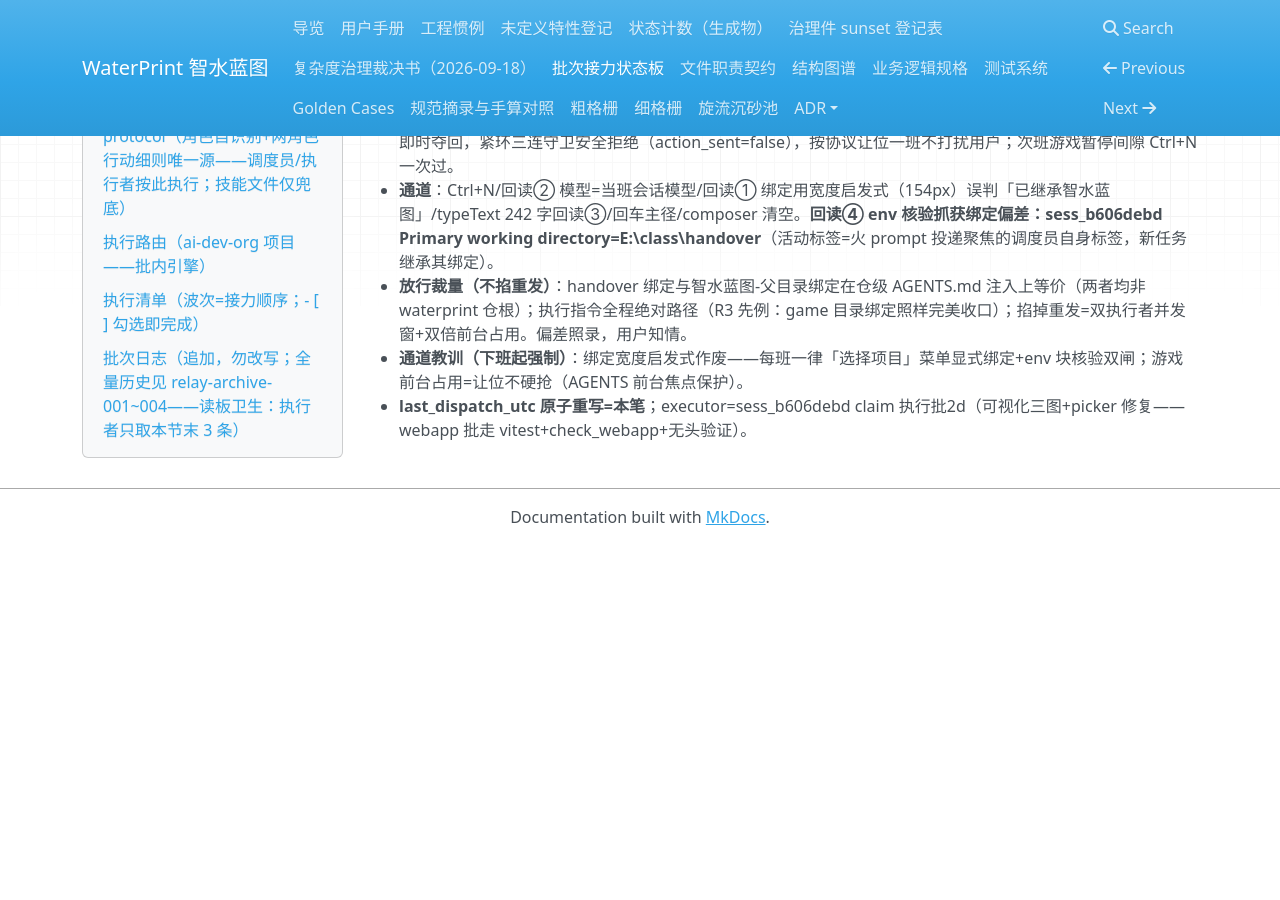
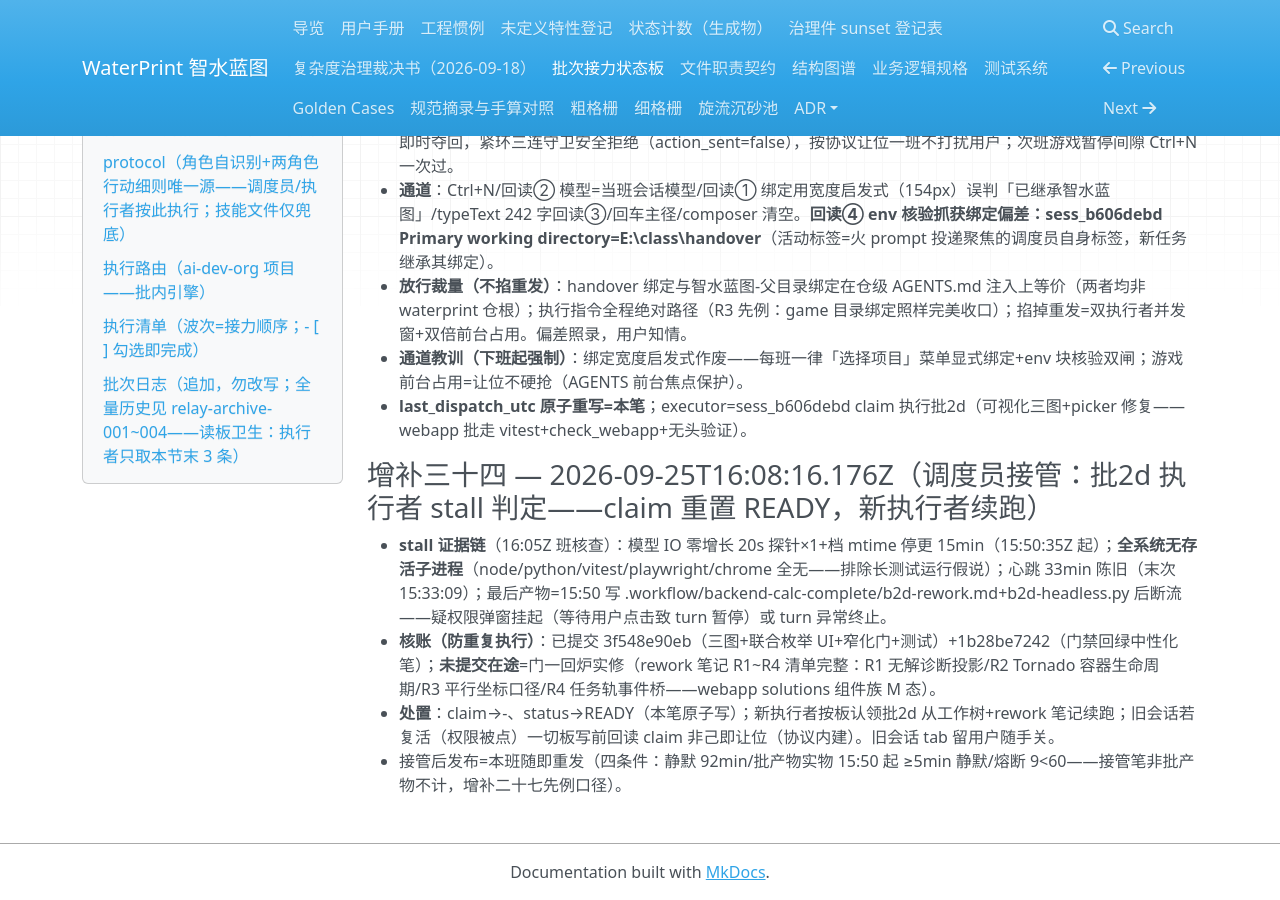
Before and after one commit to yyx20040712/waterprint, an MkDocs documentation site: the page built from docs/handoff/relay.md, in a window 1280 px wide and 900 px high, scrolled down 18106 px. Built offline with MkDocs 1.6.1, drawn with Linux system fonts in a browser that asks for light colours; nearby versions of some CDN libraries; before the commit the page ends 18651 px from its top, so only the background shows below that; some of the changed text lies outside the part shown.

Commit message:
接力板增补三十四：调度员接管——批2d 执行者 stall（零 IO+零子进程+心跳 33min）claim 重置 READY，核账在途回炉笔记 R1~R4 交新执行者续跑

```diff
--- a/docs/handoff/relay.md
+++ b/docs/handoff/relay.md
@@ -12,7 +12,7 @@
 > - 执行者窗口（项目=智水蓝图）：「基于 E:\class\智水蓝图\waterprint\docs\handoff\relay.md 交接文档继续开发——读板（板头字段区+protocol 段+执行路由+执行清单+批次日志末 3 条）按 protocol 段执行者条款认领并执行本批；开工首步先加载技能 ai-dev-org（组织主干）；板 protocol 段缺失/预检失败才加载技能 batch-relay 兜底。工作区根 E:\class\智水蓝图\waterprint，相对路径以此为基。禁止创建任何新自动化。」
 > - 调度员窗口（迁火/接任用，工作区不限；布火为重活允许载技能，此后每班只读板）：「接任交接：你是 E:\class\智水蓝图\waterprint\docs\handoff\relay.md 的当班 hub 总调度员——读板头+protocol 段（现行 rev）→ 按 batch-relay 技能 references/ops-manual.md 换防协议迁火并回填 automation_id → 提交推送 → 随即按 protocol 段开批通道（前台门+回车+回读④）发布执行者并原子写 last_dispatch_utc → 此后每班火只读板调度，禁执行禁重活禁载技能」
 
-- status: RUNNING <!-- 2026-09-25 批2d claim（executor-b2d-20260925T143536Z）；前值 READY（R4 收口置位）-->
+- status: READY <!-- 2026-09-25 调度员接管重置（增补三十四：executor-b2d 疑权限挂起/turn 断流）；前值 RUNNING（批2d claim） -->
 - automation_id: automation-a9cfbf66-f084-4d7d-afd9-207ce6877db2 <!-- 2026-09-25 rev4 换防迁火：CronList 证实旧火 b3938334 已删（HOLD 收线笔），新火由 handover 薄调度会话布；字段行锚定+计数守卫=1 回填 -->
 - shared_fire: true
 - plan: docs/handoff/relay.md#执行清单（自含清单，收口 grep 本文件 `- [ ]` 计余量）
@@ -20,8 +20,8 @@
 - poll_interval_min: 10
 - fire_budget_min: 120
 - last_dispatch: 2026-09-19T11:14:24+08:00
-- heartbeat_utc: 2026-09-25T14:39:34.000Z <!-- 批2d 执行中刷新 -->
-- claim: executor-b2d-20260925T143536Z <!-- 2026-09-25 批2d 认领；勾选快照 checked 29/38 -->
+- heartbeat_utc: 2026-09-25T16:08:16.176Z <!-- 2026-09-25 接管时刻（增补三十四）；旧值 2026-09-25T15:33:09.000Z（批2d 门一阶段） -->
+- claim: -
 - no_progress_count: 0 <!-- 2026-09-25 新排程重置（原 1=B4-5 用户门控非系统性卡死） -->
 - checked_total: 38 <!-- 2026-09-25 增补二十五：27−1（B4-5 拆分）+12（第五波 R3/批2b/R4/批2d/R5/批3.5/批5/⑤a/批2c/批3a/批3b/⑤b） -->
 - checked_done: 29 <!-- 2026-09-25 R4 收口 28→29（第五波 2/12） -->
@@ -336,3 +336,10 @@
 - **放行裁量（不掐重发）**：handover 绑定与智水蓝图-父目录绑定在仓级 AGENTS.md 注入上等价（两者均非 waterprint 仓根）；执行指令全程绝对路径（R3 先例：game 目录绑定照样完美收口）；掐掉重发=双执行者并发窗+双倍前台占用。偏差照录，用户知情。
 - **通道教训（下班起强制）**：绑定宽度启发式作废——每班一律「选择项目」菜单显式绑定+env 块核验双闸；游戏前台占用=让位不硬抢（AGENTS 前台焦点保护）。
 - **last_dispatch_utc 原子重写=本笔**；executor=sess_b606debd claim 执行批2d（可视化三图+picker 修复——webapp 批走 vitest+check_webapp+无头验证）。
+
+### 增补三十四 — 2026-09-25T16:08:16.176Z（调度员接管：批2d 执行者 stall 判定——claim 重置 READY，新执行者续跑）
+
+- **stall 证据链**（16:05Z 班核查）：模型 IO 零增长 20s 探针×1+档 mtime 停更 15min（15:50:35Z 起）；**全系统无存活子进程**（node/python/vitest/playwright/chrome 全无——排除长测试运行假说）；心跳 33min 陈旧（末次 15:33:09）；最后产物=15:50 写 .workflow/backend-calc-complete/b2d-rework.md+b2d-headless.py 后断流——疑权限弹窗挂起（等待用户点击致 turn 暂停）或 turn 异常终止。
+- **核账（防重复执行）**：已提交 3f548e90eb（三图+联合枚举 UI+窄化门+测试）+1b28be7242（门禁回绿中性化笔）；**未提交在途**=门一回炉实修（rework 笔记 R1~R4 清单完整：R1 无解诊断投影/R2 Tornado 容器生命周期/R3 平行坐标口径/R4 任务轨事件桥——webapp solutions 组件族 M 态）。
+- **处置**：claim→-、status→READY（本笔原子写）；新执行者按板认领批2d 从工作树+rework 笔记续跑；旧会话若复活（权限被点）一切板写前回读 claim 非己即让位（协议内建）。旧会话 tab 留用户随手关。
+- 接管后发布=本班随即重发（四条件：静默 92min/批产物实物 15:50 起 ≥5min 静默/熔断 9<60——接管笔非批产物不计，增补二十七先例口径）。
```
